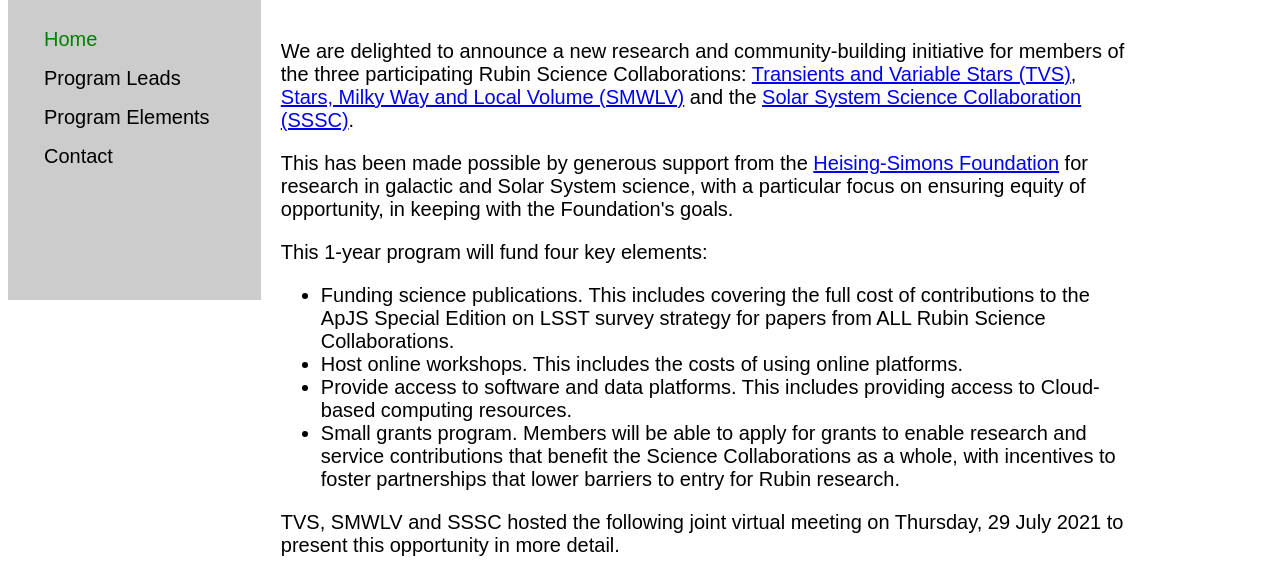
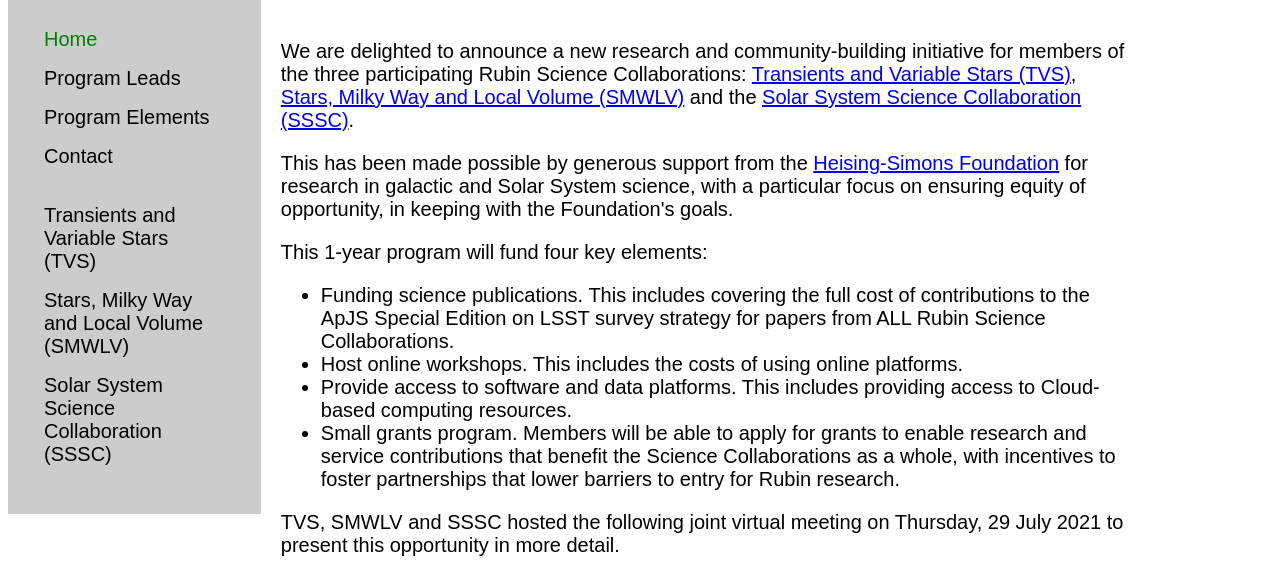
Before and after one commit to lsst-sci-prep/lsst-sci-prep.github.io, a Jekyll site: the page built from index.html, in a window 1280 px wide. Shown: the part 993-1570 px from the top of the page. Built offline with Jekyll 4.4.1, drawn with Linux system fonts in a browser that asks for light colours; grey boxes are pictures that could not be loaded.

Commit message:
Added SC website links to navbar

```diff
--- a/_includes/navigation.html
+++ b/_includes/navigation.html
@@ -4,4 +4,12 @@
     <li><a href="{{ item.link }}" {% if page.url == item.link %}class="current"{% endif %}>{{ item.name }}</a></li>
   {% endfor %}
   </ul>
+  <p>
+    <ul>
+      <li><a href="https://lsst-tvssc.github.io/">Transients and
+      Variable Stars (TVS)</a></li>
+      <li><a href="https://rubin-smwlv.github.io/">Stars, Milky Way and Local Volume (SMWLV)</a></li>
+      <li><a href="http://lsst-sssc.github.io/">Solar System Science Collaboration (SSSC)</a></li>
+    </ul>
+  </p>
 </nav>
--- a/_sass/main.scss
+++ b/_sass/main.scss
@@ -27,7 +27,7 @@ logo-right {
 nav {
   float: left;
   width: 20%;
-  height: 300px; /* only for demonstration, should be removed */
+  /*height: 300px; /* only for demonstration, should be removed */
   background: #ccc;
   padding: 20px;
 }
```
